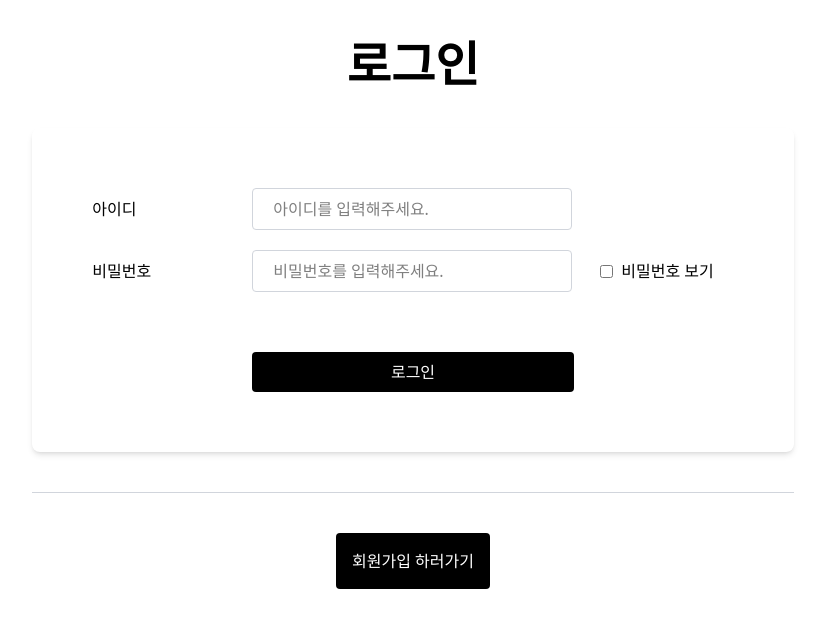
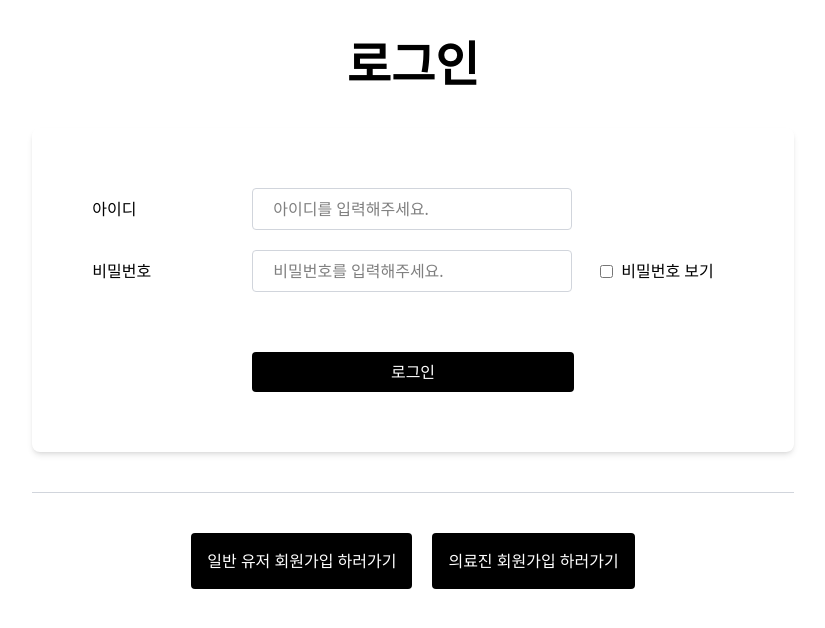
Before and after one commit to DocQProject/DocQ-Frontend, a React (Vite) app: page /sign-in in a window 1280 px wide. Shown: the top 628 px of the page, without its empty margins (227-1052 px from the left). Built offline with nearby package versions, Linux system fonts and the light colour scheme.

Commit message:
reactor(DQ-56): Add doctor signUp button

```diff
--- a/src/components/SignInPage.jsx
+++ b/src/components/SignInPage.jsx
@@ -153,12 +153,20 @@ function SignInPage() {
 
                     <div className="w-full text-center border-b border-gray-300 my-10" />
 
-                    <button
-                        className="text-white bg-black px-4 py-4 rounded"
-                        onClick={() => navigate("/sign-up")}
-                    >
-                        회원가입 하러가기
-                    </button>
+                    <div className="w-full flex flex-row justify-center items-center gap-5">
+                        <button
+                            className="text-white bg-black px-4 py-4 rounded"
+                            onClick={() => navigate("/sign-up")}
+                        >
+                            일반 유저 회원가입 하러가기
+                        </button>
+                        <button
+                            className="text-white bg-black px-4 py-4 rounded"
+                            onClick={() => navigate("/sign-up/doctor")}
+                        >
+                            의료진 회원가입 하러가기
+                        </button>
+                    </div>
                 </div>
             </div>
         </>
--- a/src/components/SignUpPage.jsx
+++ b/src/components/SignUpPage.jsx
@@ -195,7 +195,7 @@ function SignUpPage() {
             {/* 회원가입 폼 */}
             <div className="flex justify-center h-screen w-screen mx-auto my-auto py-10">
                 <div className="flex flex-col items-center">
-                    <h1 className="font-bold text-5xl">회원가입</h1>
+                    <h1 className="font-bold text-5xl"> {role === "ROLE_DOCTOR" ? "의료진 회원가입" : "회원가입"}</h1>
                     <div className="mt-10 shadow-md rounded-lg p-15 ">
                         <form
                             className="flex flex-col items-left"
```
